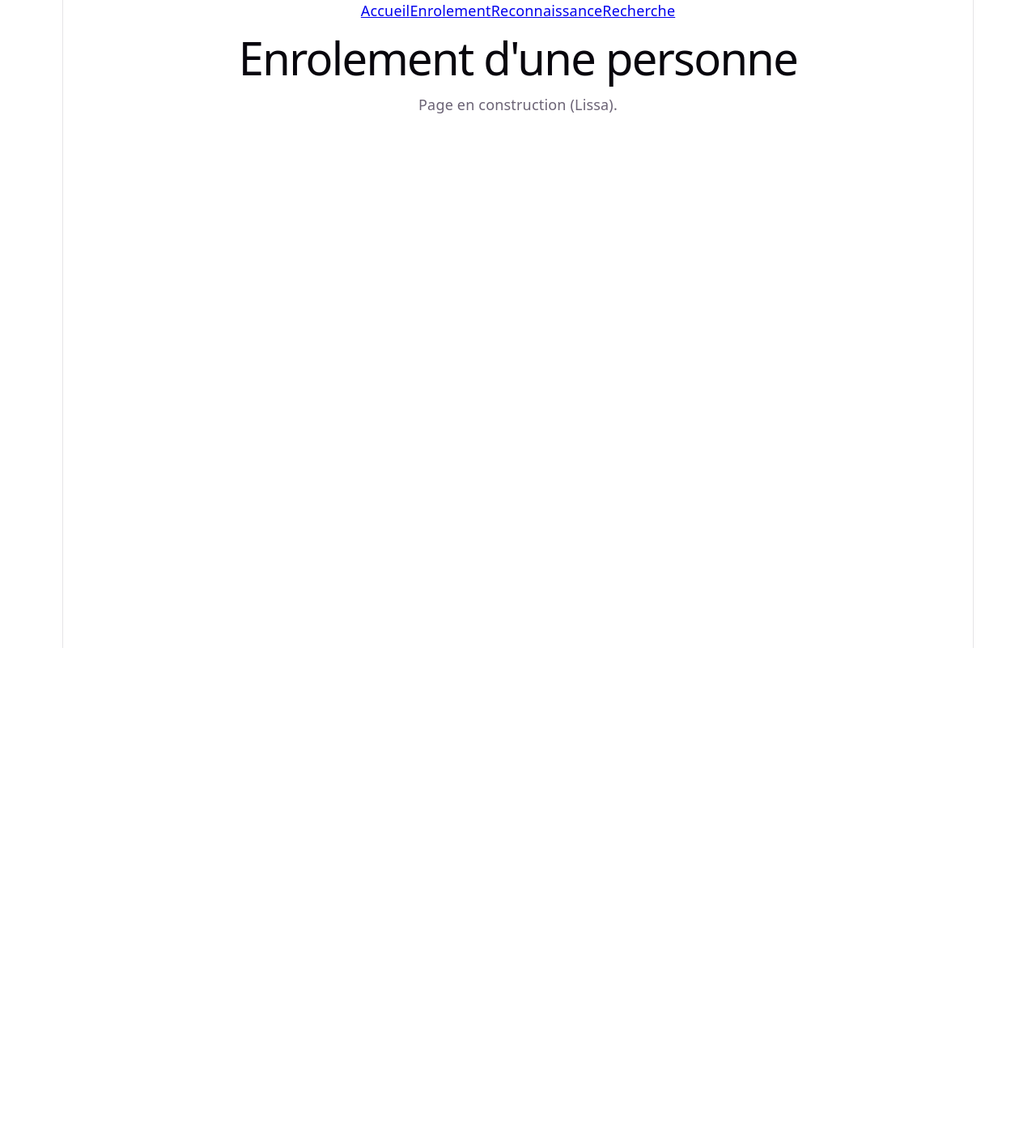
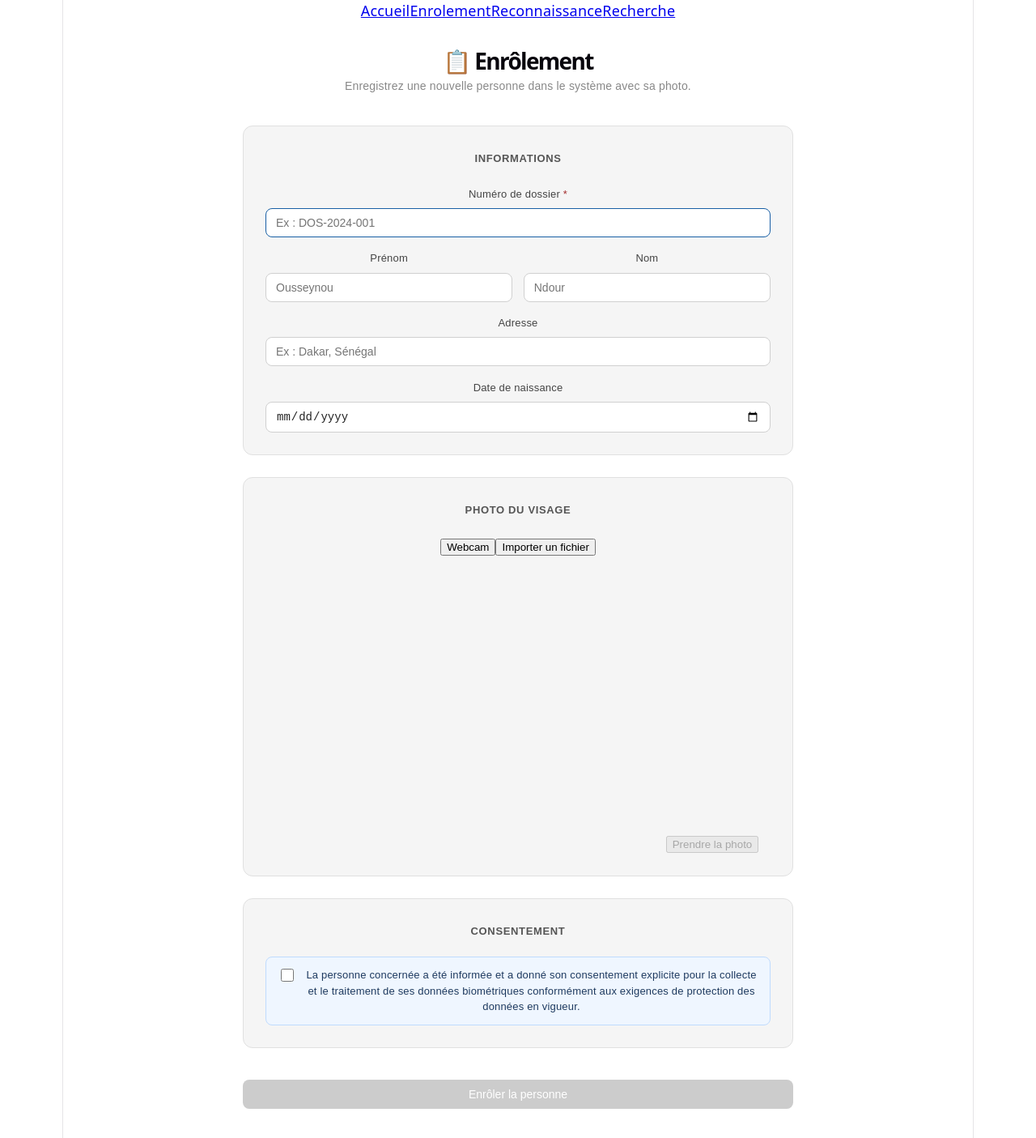
Before and after one commit to EmilyK30/facial-recognition-client, a React (Vite) app: page /register in a window 1280 px wide. Shown: the whole page at 81% size. Before the commit the page ends 800 px from the top, so only its background shows below. Built offline with nearby package versions, Linux system fonts and the light colour scheme; no server answers.

Commit message:
feat: page enrôlement F1 - formulaire, webcam, consentement, feedback API

```diff
--- a/src/pages/Register.jsx
+++ b/src/pages/Register.jsx
@@ -1,13 +1,308 @@
-/**
- * Page Enrolement - Lissa
- * A completer : formulaire (numero_dossier, prenom, nom, adresse, date_naissance)
- * + WebcamCapture + appel registerPerson() depuis services/api.js
- */
+import { useState } from "react";
+import WebcamCapture from "../components/webcam/WebcamCapture";
+import { registerPerson, getErrorMessage } from "../services/api";
+
+// ─── Styles (même convention que Recognize.jsx) ───────────────────────────────
+const styles = {
+  page: {
+    padding: "2rem 1.5rem",
+    maxWidth: 680,
+    margin: "0 auto",
+    fontFamily: "sans-serif",
+  },
+  title: { fontSize: 28, fontWeight: 600, margin: "0 0 0.25rem" },
+  sub: { fontSize: 14, color: "#888", margin: "0 0 2rem" },
+
+  section: {
+    background: "#f5f5f5",
+    border: "1px solid #e0e0e0",
+    borderRadius: 12,
+    padding: "1.5rem",
+    marginBottom: "1.5rem",
+  },
+  sectionTitle: {
+    fontSize: 13,
+    fontWeight: 600,
+    color: "#555",
+    textTransform: "uppercase",
+    letterSpacing: "0.05em",
+    margin: "0 0 1rem",
+  },
+
+  // Formulaire
+  fieldGroup: { display: "flex", flexDirection: "column", gap: "0.75rem" },
+  row: { display: "flex", gap: "0.75rem" },
+  label: { fontSize: 13, fontWeight: 500, color: "#444", marginBottom: 4, display: "block" },
+  input: {
+    width: "100%",
+    padding: "9px 12px",
+    border: "1px solid #d0d0d0",
+    borderRadius: 8,
+    fontSize: 14,
+    color: "#222",
+    background: "#fff",
+    boxSizing: "border-box",
+    outline: "none",
+  },
+  inputRequired: {
+    width: "100%",
+    padding: "9px 12px",
+    border: "1px solid #185FA5",
+    borderRadius: 8,
+    fontSize: 14,
+    color: "#222",
+    background: "#fff",
+    boxSizing: "border-box",
+    outline: "none",
+  },
+
+  // Consentement
+  consentBox: {
+    display: "flex",
+    alignItems: "flex-start",
+    gap: 10,
+    background: "#EFF6FF",
+    border: "1px solid #BFDBFE",
+    borderRadius: 8,
+    padding: "12px 14px",
+    marginTop: "0.5rem",
+  },
+  consentText: { fontSize: 13, color: "#1E3A5F", lineHeight: 1.5, margin: 0 },
+  checkbox: { marginTop: 2, accentColor: "#185FA5", width: 16, height: 16, flexShrink: 0 },
+
+  // Boutons
+  btnPrimary: {
+    marginTop: 12,
+    width: "100%",
+    padding: "10px 0",
+    background: "#185FA5",
+    color: "#fff",
+    border: "none",
+    borderRadius: 8,
+    fontSize: 14,
+    fontWeight: 500,
+    cursor: "pointer",
+  },
+  btnDisabled: {
+    marginTop: 12,
+    width: "100%",
+    padding: "10px 0",
+    background: "#ccc",
+    color: "#fff",
+    border: "none",
+    borderRadius: 8,
+    fontSize: 14,
+    cursor: "not-allowed",
+  },
+
+  // Feedback
+  error: {
+    color: "#A32D2D",
+    background: "#FCEBEB",
+    border: "1px solid #F7C1C1",
+    borderRadius: 8,
+    padding: "10px 14px",
+    marginTop: 12,
+    fontSize: 14,
+  },
+  success: {
+    color: "#0F6E56",
+    background: "#ECFDF5",
+    border: "1px solid #A7F3D0",
+    borderRadius: 8,
+    padding: "14px",
+    marginTop: 12,
+    fontSize: 14,
+  },
+  successName: { fontWeight: 600, fontSize: 15, marginBottom: 4 },
+  successDetail: { color: "#555", fontSize: 13, margin: "2px 0" },
+};
+
+// ─── Composant principal ──────────────────────────────────────────────────────
 function Register() {
+  // Champs du formulaire
+  const [numeroDossier, setNumeroDossier] = useState("");
+  const [prenom, setPrenom] = useState("");
+  const [nom, setNom] = useState("");
+  const [adresse, setAdresse] = useState("");
+  const [dateNaissance, setDateNaissance] = useState("");
+
+  // Photo
+  const [file, setFile] = useState(null);
+
+  // Consentement
+  const [consent, setConsent] = useState(false);
+
+  // État de la requête
+  const [loading, setLoading] = useState(false);
+  const [error, setError] = useState("");
+  const [success, setSuccess] = useState(null); // { personne }
+
+  const canSubmit = numeroDossier.trim() && file && consent && !loading;
+
+  const handleCapture = (capturedFile) => {
+    setFile(capturedFile);
+    setError("");
+    setSuccess(null);
+  };
+
+  const handleSubmit = async () => {
+    if (!canSubmit) return;
+
+    setLoading(true);
+    setError("");
+    setSuccess(null);
+
+    try {
+      const data = await registerPerson({
+        numeroDossier: numeroDossier.trim(),
+        prenom: prenom.trim() || undefined,
+        nom: nom.trim() || undefined,
+        adresse: adresse.trim() || undefined,
+        dateNaissance: dateNaissance || undefined,
+        file,
+      });
+      setSuccess(data.personne);
+      // Réinitialise le formulaire après succès
+      setNumeroDossier("");
+      setPrenom("");
+      setNom("");
+      setAdresse("");
+      setDateNaissance("");
+      setFile(null);
+      setConsent(false);
+    } catch (err) {
+      setError(getErrorMessage(err));
+    } finally {
+      setLoading(false);
+    }
+  };
+
   return (
-    <div>
-      <h1>Enrolement d'une personne</h1>
-      <p>Page en construction (Lissa).</p>
+    <div style={styles.page}>
+      <h1 style={styles.title}>📋 Enrôlement</h1>
+      <p style={styles.sub}>
+        Enregistrez une nouvelle personne dans le système avec sa photo.
+      </p>
+
+      {/* ── Section 1 : Informations de la personne ── */}
+      <div style={styles.section}>
+        <p style={styles.sectionTitle}>Informations</p>
+        <div style={styles.fieldGroup}>
+
+          {/* Numéro de dossier — obligatoire */}
+          <div>
+            <label style={styles.label}>
+              Numéro de dossier <span style={{ color: "#A32D2D" }}>*</span>
+            </label>
+            <input
+              style={styles.inputRequired}
+              type="text"
+              placeholder="Ex : DOS-2024-001"
+              value={numeroDossier}
+              onChange={(e) => setNumeroDossier(e.target.value)}
+            />
+          </div>
+
+          {/* Prénom + Nom */}
+          <div style={styles.row}>
+            <div style={{ flex: 1 }}>
+              <label style={styles.label}>Prénom</label>
+              <input
+                style={styles.input}
+                type="text"
+                placeholder="Ousseynou"
+                value={prenom}
+                onChange={(e) => setPrenom(e.target.value)}
+              />
+            </div>
+            <div style={{ flex: 1 }}>
+              <label style={styles.label}>Nom</label>
+              <input
+                style={styles.input}
+                type="text"
+                placeholder="Ndour"
+                value={nom}
+                onChange={(e) => setNom(e.target.value)}
+              />
+            </div>
+          </div>
+
+          {/* Adresse */}
+          <div>
+            <label style={styles.label}>Adresse</label>
+            <input
+              style={styles.input}
+              type="text"
+              placeholder="Ex : Dakar, Sénégal"
+              value={adresse}
+              onChange={(e) => setAdresse(e.target.value)}
+            />
+          </div>
+
+          {/* Date de naissance */}
+          <div>
+            <label style={styles.label}>Date de naissance</label>
+            <input
+              style={styles.input}
+              type="date"
+              value={dateNaissance}
+              onChange={(e) => setDateNaissance(e.target.value)}
+            />
+          </div>
+
+        </div>
+      </div>
+
+      {/* ── Section 2 : Photo ── */}
+      <div style={styles.section}>
+        <p style={styles.sectionTitle}>Photo du visage</p>
+        <WebcamCapture onCapture={handleCapture} />
+      </div>
+
+      {/* ── Section 3 : Consentement ── */}
+      <div style={styles.section}>
+        <p style={styles.sectionTitle}>Consentement</p>
+        <label style={styles.consentBox}>
+          <input
+            type="checkbox"
+            style={styles.checkbox}
+            checked={consent}
+            onChange={(e) => setConsent(e.target.checked)}
+          />
+          <p style={styles.consentText}>
+            La personne concernée a été informée et a donné son consentement
+            explicite pour la collecte et le traitement de ses données biométriques
+            conformément aux exigences de protection des données en vigueur.
+          </p>
+        </label>
+      </div>
+
+      {/* ── Bouton de soumission ── */}
+      <button
+        onClick={handleSubmit}
+        disabled={!canSubmit}
+        style={canSubmit ? styles.btnPrimary : styles.btnDisabled}
+      >
+        {loading ? "⏳ Enregistrement en cours..." : "Enrôler la personne"}
+      </button>
+
+      {/* ── Messages de retour ── */}
+      {error && <div style={styles.error}>{error}</div>}
+
+      {success && (
+        <div style={styles.success}>
+          <p style={styles.successName}>
+            ✅ {success.prenom || ""} {success.nom || ""} enregistré(e) avec succès
+          </p>
+          <p style={styles.successDetail}>Dossier · {success.numero_dossier}</p>
+          {success.created_at && (
+            <p style={styles.successDetail}>
+              Le {new Date(success.created_at).toLocaleString("fr-FR")}
+            </p>
+          )}
+        </div>
+      )}
     </div>
   );
 }
```
